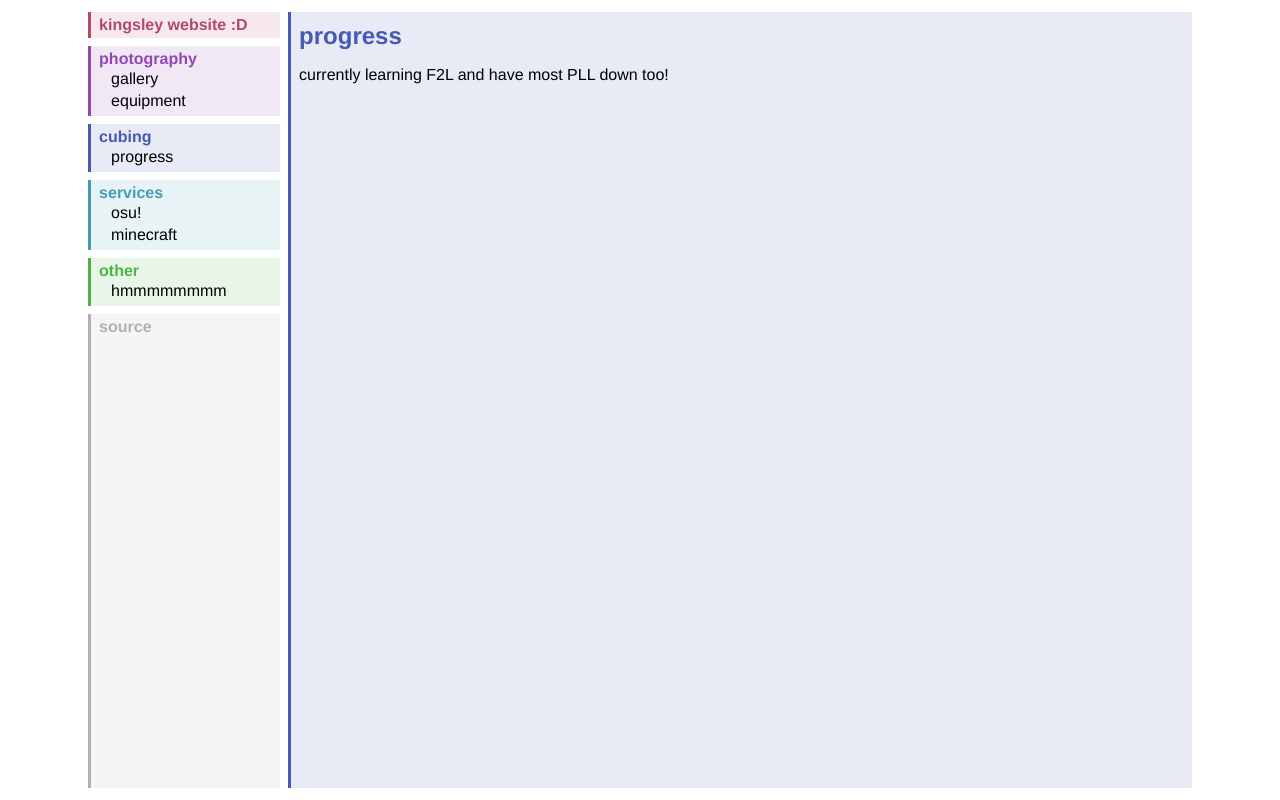
After one commit to skrungly/kingsley-website, a Flask app: page /cubing/progress in a window 1280 px wide. The commit adds this page. Run offline with Flask 3, Linux system fonts and the light colour scheme.

Commit message:
add fixed navigable routes and pages

```diff
--- a/app/routes.py
+++ b/app/routes.py
@@ -3,4 +3,24 @@ from app import app
 
 @app.route("/")
 def index():
-    return render_template("base.html", title="home")
+    return render_template("base.html", title="home", content_colour="red")
+
+@app.route("/photography/gallery")
+def photo_gallery():
+    return render_template("photography/gallery.html", title="gallery", content_colour="purple")
+
+@app.route("/photography/equipment")
+def photo_equipment():
+    return render_template("photography/equipment.html", title="equipment", content_colour="purple")
+
+@app.route("/cubing/progress")
+def cubing_progress():
+    return render_template("cubing/progress.html", title="progress", content_colour="blue")
+
+@app.route("/services/minecraft")
+def serv_minecraft():
+    return render_template("services/minecraft.html", title="minecraft", content_colour="teal")
+
+@app.route("/other/hmmmmmmmm")
+def other_hmmmmmmmm():
+    return render_template("other/hmmmmmmmm.html", title="hmmmmmmmm", content_colour="green")
--- a/app/static/style.css
+++ b/app/static/style.css
@@ -5,6 +5,64 @@ html {
 
 a {
   text-decoration: none;
+}
+
+h1, h2, h3 {
+  margin: 0.25em 0;
+}
+
+.colour-block--red {
+  border-left: 0.2em solid #b3476c;
+  background-color: #b3476c20;
+
+  a:hover, .sidebar__title, h1, h2, h3 {
+    color: #b3476c;
+  }
+}
+
+.colour-block--purple {
+  border-left: 0.2em solid #9247b3;
+  background-color: #9247b320;
+
+  a:hover, .sidebar__title, h1, h2, h3 {
+    color: #9247b3;
+  }
+}
+
+.colour-block--blue {
+  border-left: 0.2em solid #4759b3;
+  background-color: #4759b320;
+
+  a:hover, .sidebar__title, h1, h2, h3 {
+    color: #4759b3;
+  }
+}
+
+.colour-block--teal {
+  border-left: 0.2em solid #479cb3;
+  background-color: #479cb320;
+
+  a:hover, .sidebar__title, h1, h2, h3 {
+    color: #479cb3;
+  }
+}
+
+.colour-block--green {
+  border-left: 0.2em solid #4db347;
+  background-color: #4db34720;
+
+  a:hover, .sidebar__title, h1, h2, h3 {
+    color: #4db347;
+  }
+}
+
+.colour-block--black {
+  border-left: 0.2em solid #b1b1b1;
+  background-color: #b1b1b120;
+
+  a:hover, .sidebar__title, h1, h2, h3 {
+    color: #b1b1b1;
+  }
 }
 
 .container {
@@ -59,56 +117,20 @@ a {
   flex-grow: 1;
 }
 
-.colour-block--red {
-  border-left: 0.2em solid #b3476c;
-  background-color: #b3476c20;
+.gallery {
+  display: flex;
+  flex-flow: row;
+  flex-wrap: wrap;
+}
 
-  a:hover, .sidebar__title {
-    color: #b3476c;
+.gallery__row {
+  display: flex;
+  flex-flow: row;
+  flex-shrink: 1;
+
+  img {
+    margin: 0.5em;
+    width: 100%;
+    border: 0.2em solid #9247b3;
   }
 }
-
-.colour-block--purple {
-  border-left: 0.2em solid #9247b3;
-  background-color: #9247b320;
-
-  a:hover, .sidebar__title {
-    color: #9247b3;
-  }
-}
-
-.colour-block--blue {
-  border-left: 0.2em solid #4759b3;
-  background-color: #4759b320;
-
-  a:hover, .sidebar__title {
-    color: #4759b3;
-  }
-}
-
-.colour-block--teal {
-  border-left: 0.2em solid #479cb3;
-  background-color: #479cb320;
-
-  a:hover, .sidebar__title {
-    color: #479cb3;
-  }
-}
-
-.colour-block--green {
-  border-left: 0.2em solid #4db347;
-  background-color: #4db34720;
-
-  a:hover, .sidebar__title {
-    color: #4db347;
-  }
-}
-
-.colour-block--black {
-  border-left: 0.2em solid #b1b1b1;
-  background-color: #b1b1b120;
-
-  a:hover, .sidebar__title {
-    color: #b1b1b1;
-  }
-}
--- a/app/templates/base.html
+++ b/app/templates/base.html
@@ -2,47 +2,47 @@
 <html>
   <head>
     <meta charset="utf-8">
-    <title>{{ title }} - kingsley's things</title>
+    <title>{{ title }} - kingsley website!</title>
     <link rel="stylesheet" href="{{ url_for('static', filename='style.css') }}">
   </head>
   <body>
     <div class="container">
       <div class="sidebar">
         <div class="sidebar__group colour-block--red">
-          <a href="#" class="sidebar__title">kingsley website :D</a>
+          <a href="/" class="sidebar__title">kingsley website :D</a>
         </div>
         <div class="sidebar__group colour-block--purple">
           <a href="#" class="sidebar__title">photography</a>
           <ul>
-            <li><a href="#">gallery</a></li>
-            <li><a href="#">equipment</a></li>
+            <li><a href="/photography/gallery">gallery</a></li>
+            <li><a href="/photography/equipment">equipment</a></li>
           </ul>
         </div>
         <div class="sidebar__group colour-block--blue">
           <a href="#" class="sidebar__title">cubing</a>
           <ul>
-            <li><a href="#">progress</a></li>
+            <li><a href="/cubing/progress">progress</a></li>
           </ul>
         </div>
         <div class="sidebar__group colour-block--teal">
           <a href="#" class="sidebar__title">services</a>
           <ul>
-            <li><a href="#">osu!</a></li>
-            <li><a href="#">minecraft</a></li>
+            <li><a href="https://osu.skrungly.com/">osu!</a></li>
+            <li><a href="/services/minecraft">minecraft</a></li>
           </ul>
         </div>
         <div class="sidebar__group colour-block--green">
           <a href="#" class="sidebar__title">other</a>
           <ul>
-            <li><a href="#">hmmmmmmmm</a></li>
+            <li><a href="/other/hmmmmmmmm">hmmmmmmmm</a></li>
           </ul>
         </div>
         <div class="sidebar__group colour-block--black">
-          <a href="#" class="sidebar__title">source</a>
+          <a href="https://github.com/skrungly/kingsley-website" class="sidebar__title">source</a>
         </div>
       </div>
-      <div class="content colour-block--purple">
-        aaaaaaaa aaaaaa aaaaaaaaaa aaaaa aaaa aaaaaaaaa aa aaaaaaaaaa aa aaaaaa aaaaaaaaaa aaaaaaaaaa aaaaaaaaaa aaaaaaaa aaaaaaa aaa a aaaaaaaaaa aaa a aaaaaaaaaa aaaaaaaaa aaaa aaaaaaaaa aaaaaaaaa aa a aaaaaa aaaaaaaaa aaaaa aa aaa aaaaaaaa aa aa aaaa a aaaa aaaa aaaa aa aa aaaaaaaaa aaaa aa aaa aaaaaaaaaa aa aaaaaaa aaaa aa aaaaaaaa aaaaaa aaaaaaaa a aaaaaaaa aaaaaaaaa aaaaaaaaaa aaaaaaaa aaaa aaaaaaaaaa aaaaaaaa aaaaaaa aa a aaaaaa aaaaaaaa aaaaa aaaaaa aaaaaaa aaa aaaa aaaaa aaaaaaaaaa aa aaaa aaaaaaa aaaaaaaaa aaaaaaa aaa aaaaaaaaaa aaaaaaa aaaaaaaaa aaaaaaaaaa aaaaaaaa aaaa aaaaaaaa aaaaa a aaaaaaaa aaaaaaa a aaaaaaaa aaaaa aaa a aaaaaa aaa a aaa aaaaaaaaa aaa aaaaa aa aa aaaaaa aaaaaaa aaaaaaaaa aaaaaaa aaaaa aa a aaa aaaa aaaaaaaaa aaaaaaaa aa aaa aaaaaa aaaaaaaa aaaaaaaa aaaa aaaa aaa aa aaaaa a aaaaa a aaaaaaa a aaaa aa aaaaaaaaa aaaaaaaaa aaaaa aaaaa aaaaaaa aaa aa aaaa aa aaaaaaaaaa aaa aaaaaaaaa aaaaaaaa aaaaaaaaaa aa aaaaaaaa aa aa aaaaaaaaaa a aaaaaa aaaaaaaa aa aa aaaa aaaaa aaaaaaa aaaaaaaaa aaaaaa aaaaaaaaa aaaa aaaaa aaaaa aaaaaaaaa aaaaaaa a aaaaaaaa aaaaaaaaa a aaaaaaaaa aaa aaaaaaaaa aaaaaaa aaaaaaaaa aaaaaaaa aaaaaa aaaaaa aaa aa aaa aaaaaaaaa aaaaaaaaa aa aa aaaaaa aaaaaaaa aaaaaaaa aaaa aa aaaaaa aaaaa aaa a aa aaaaa aaaa aaa
+      <div class="content colour-block--{{ content_colour }}">
+        {% block content %}{% endblock %}
       </div>
     </div>
   </body>
--- /dev/null
+++ b/app/templates/cubing/progress.html
@@ -0,0 +1,6 @@
+{% extends "base.html" %}
+
+{% block content %}
+<h2>progress</h2>
+<p>currently learning F2L and have most PLL down too!</p>
+{% endblock content %}
--- /dev/null
+++ b/app/templates/other/hmmmmmmmm.html
@@ -0,0 +1,6 @@
+{% extends "base.html" %}
+
+{% block content %}
+<h2>hmmmmmmmm</h2>
+<p>filler! nothing to see here.</p>
+{% endblock content %}
--- /dev/null
+++ b/app/templates/photography/equipment.html
@@ -0,0 +1,6 @@
+{% extends "base.html" %}
+
+{% block content %}
+<h2>equipment</h2>
+<p>i am taking pictures on any camera i have!</p>
+{% endblock content %}
--- /dev/null
+++ b/app/templates/services/minecraft.html
@@ -0,0 +1,6 @@
+{% extends "base.html" %}
+
+{% block content %}
+<h2>minecrafts</h2>
+<p>i run minecraft servers sometimes :)</p>
+{% endblock content %}
```
Also changed, not shown: app/templates/photography/gallery.html (added, +34 -0 lines), 1 other file.
